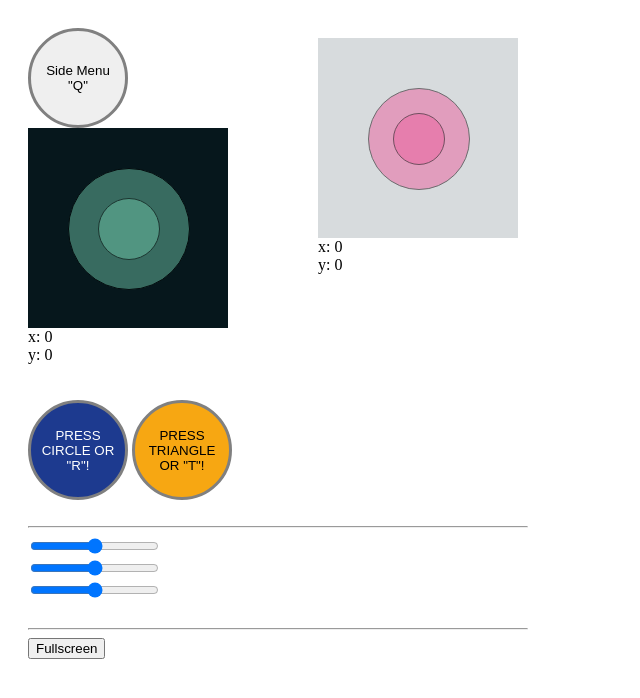
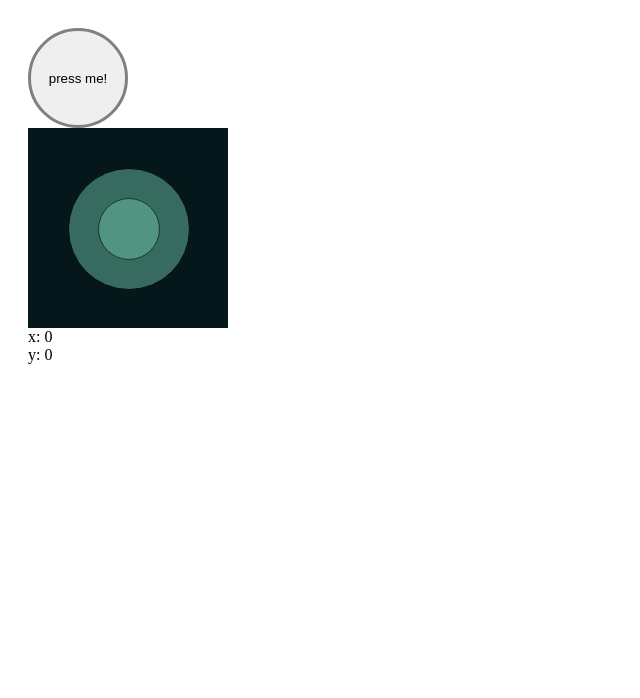
Before and after one commit to brean/svelte-gamepad-virtual-joystick, a SvelteKit app: page / in a window 1280 px wide. Shown: the top 698 px of the page, without its empty margins (0-640 px from the left). Built offline with nearby package versions, Linux system fonts and the light colour scheme.

Commit message:
add input handling helper classes

```diff
--- a/src/lib/components/ButtonBase.svelte
+++ b/src/lib/components/ButtonBase.svelte
@@ -1,10 +1,9 @@
 <script lang="ts">
-  import { onkeypressed, onkeyrelease, onkeyhold } from '$lib/state/keyboard_callbacks.svelte.js'
-  import { onbuttonpressed, onbuttonrelease, onbuttonhold } from '$lib/state/gamepad_callbacks.svelte.js';
   import type ButtonInput from "$lib/models/ButtonInput.js";
   import { onMount, type Snippet } from "svelte";
   import { inputs } from '$lib/state/inputs.svelte.js';
   import { thisGamepad } from '$lib/utils.js';
+  import KeyboardInputHandler from "$lib/input_handling/KeyboardInputHandler.js";
 
   interface Props {
     children: Snippet,
@@ -31,26 +30,29 @@
     }
   }: Props = $props();
 
-  const _onpressed = () => {
+  class ButtonKeyboardInput extends KeyboardInputHandler {
+    onkeypressed(event: KeyboardEvent): boolean {
       if (disabled) {
-      return;
+        return false;
       }
       pressed = true;
       if (onpressed) {
         onpressed();
       }
+      return super.onkeypressed(event);
     }
 
-  const _onhold = () => {
+    onkeyhold(event: KeyboardEvent): void {
       if (!disabled && onhold) {
         onhold();
       }
     }
 
-  const _onrelease = () => {
+    onkeyrelease(event: KeyboardEvent): void {
       pressed = false;
       if (onrelease) {
         onrelease();
+      }
     }
   }
 
--- a/src/lib/input_handling/GamepadManager.svelte
+++ b/src/lib/input_handling/GamepadManager.svelte
@@ -1,30 +1,31 @@
 <script lang="ts">
-  // TODO: GamepadInputHandler class that has a
-  //  focussed-flag that gets set when the element is in focus
-  import { onbuttonpressed, onbuttonrelease, onbuttonhold, onupdate } from '$lib/state/gamepad_callbacks.svelte.js'
   import { onMount } from "svelte";
+    import type GamepadInputHandler from "./GamepadInputHandler.js";
+  interface INavigator {
+    getGamepads: () => Gamepad[];
+  }
 
   interface Props {
     updateUsingAnimationFrame?: boolean,
     updateUsingInterval?: boolean,
     timeout?: number
+    context?: string
   }
-
   // if you use another external animation frame update function
   // you can call .updateGamepadValues directly.
   let {
     updateUsingAnimationFrame = false,
     updateUsingInterval = true,
-    timeout = 1000.0 / 25.0  // 25 fps = 40 ms.
+    timeout = 1000.0 / 25.0,  // 25 fps = 40 ms.
+    context = 'default'  //
   }: Props = $props();
+  // save button states to handle pressed/hold events.
+  let buttonDown: {[button: string]: boolean} = {};
+  let navigator: INavigator;
 
-  let buttons: {[button: string]: boolean} = {};
-
-  interface INavigator {
-    getGamepads: () => Gamepad[];
-  }
-
-  let navigator: INavigator;
+  // all gamepad input handler inside this list will receive
+  // the update event.
+  let inputHandler: GamepadInputHandler[] = [];
 
   function gamePadConnected(evt: any) {
     navigator = evt.target.navigator;
@@ -42,22 +43,26 @@
       }
       for (let i = 0; i < pad.buttons.length; i++) {
         if (pad.buttons[i].pressed) {
-          onbuttonhold.forEach((func) => func(pad, i));
-          if (!buttons[i]) {
-            buttons[i] = true;
-            for (let cb of onbuttonpressed) {
-              if (cb(pad, i) === true) {
+          inputHandler.forEach(handler => {
+            handler.onbuttonhold(pad, i)
+          });
+          if (!buttonDown[i]) {
+            buttonDown[i] = true;
+
+            for (let handler of inputHandler) {
+              if (handler.onbuttonpressed(pad, i) === true) {
                 break;
               }
             };
           }
         }
-        if (buttons[i] && !pad.buttons[i].pressed) {
-          buttons[i] = false;
-          onbuttonrelease.forEach((func) => func(pad, i));
+        if (buttonDown[i] && !pad.buttons[i].pressed) {
+          buttonDown[i] = false;
+          // onbuttonrelease.forEach((func) => func(pad, i));
+          inputHandler.forEach((handler) => handler.onbuttonrelease(pad, i));
         }
       }
-      onupdate.forEach((func) => func(pad));
+      inputHandler.forEach((handler) => handler.onupdate(pad));
     }
   }
 
--- a/src/lib/input_handling/KeyboardInputHandler.ts
+++ b/src/lib/input_handling/KeyboardInputHandler.ts
@@ -1,8 +1,9 @@
 export default class KeyboardInputHandler {
-  active: boolean = true;  // only when its focussed and not disabled
+  focussed: boolean = true;
 
   // key pressed (down)
-  onkeypressed(event: KeyboardEvent) {
+  onkeypressed(event: KeyboardEvent): boolean {
+    return false;
   }
 
   // key released (up)
--- a/src/lib/input_handling/KeyboardManager.svelte
+++ b/src/lib/input_handling/KeyboardManager.svelte
@@ -1,14 +1,13 @@
 <script lang="ts">
-  // TODO: KeyboardInputHandler class that has a
-  //  focussed-flag that gets set when the element is in focus
-  import { onkeypressed, onkeyrelease, onkeyhold } from '$lib/state/keyboard_callbacks.svelte.js'
+    import type KeyboardInputHandler from "./KeyboardInputHandler.js";
 
   let keyDown: {[code: string]: boolean} = {}
+  let inputHandler: KeyboardInputHandler[] = [];
 
   // press once (behaves different then "press" in Firefox which is called all the time while the button is pressed)
   let keypress = (event: KeyboardEvent) => {
-    for (let cb of onkeypressed) {
-      if (cb(event) === true) {
+    for (let handler of inputHandler) {
+      if (handler.onkeypressed(event) === true) {
         break;
       }
     };
@@ -20,15 +19,15 @@
       keypress(event);
     }
     keyDown[event.key] = true;
-    onkeyhold.forEach((cb) => {
-      cb(event);
+    inputHandler.forEach((handler) => {
+      handler.onkeyhold(event);
     })
   }
 
   let release = (event: KeyboardEvent) => {
     delete keyDown[event.key];
-    onkeyrelease.forEach((cb) => {
-      cb(event);
+    inputHandler.forEach((handler) => {
+      handler.onkeyrelease(event);
     })
   }
 
--- a/src/lib/state/gamepad_callbacks.svelte.ts
+++ /dev/null
@@ -1,5 +0,0 @@
-export const onbuttonpressed = $state<((gamepad: Gamepad, btn: number) => void | boolean)[]>([]);
-export const onbuttonhold = $state<((gamepad: Gamepad, btn: number) => void | boolean)[]>([]);
-export const onbuttonrelease = $state<((gamepad: Gamepad, btn: number) => void | boolean)[]>([]);
-// called every frame, e.g. for axis updates
-export const onupdate = $state<((gamepad: Gamepad) => void)[]>([]);
--- a/src/lib/state/keyboard_callbacks.svelte.ts
+++ /dev/null
@@ -1,5 +0,0 @@
-// pressed once
-export const onkeypressed = $state<((event: KeyboardEvent) => void | boolean)[]>([]);
-// key pressed and hold
-export const onkeyhold = $state<((event: KeyboardEvent) => void | boolean)[]>([]);
-export const onkeyrelease = $state<((event: KeyboardEvent) => void | boolean)[]>([]);
--- a/src/routes/+page.svelte
+++ b/src/routes/+page.svelte
@@ -1,84 +1,23 @@
 <script lang="ts">
-  import Configuration from "$lib/components/Configuration.svelte";
   import GamepadManager from "$lib/input_handling/GamepadManager.svelte";
   import KeyboardManager from "$lib/input_handling/KeyboardManager.svelte";
   import Button from "$lib/components/Button.svelte";
   import Joystick from "$lib/components/Joystick.svelte";
-  import List from "$lib/components/List.svelte";
-    import Slider from "$lib/components/Slider.svelte";
 
   let position_first: [x: number, y: number] = $state([0, 0]);
-  let position_second: [x: number, y: number] = $state([0, 0]);
-  let sideNavWidth = $state<string>('0');
-  let navOpen = $state<boolean>(false);
-  let showConfig = $state<boolean>(false);
-  let selectedIndex = $state(0);
-  const listItems = [
-    'Main',
-    'Second',
-    'Third',
-    'Settings',
-    'Fifth',
-  ]
-
-  function requestFullScreen() {
-    (document.getElementById("main") as any).requestFullscreen()
-  }
-
-  function toggleNav() {
-    if (navOpen) {
-      hideNav();
-    } else {
-      showNav();
-    }
-  }
-
-  function hideNav() {
-    sideNavWidth = '0';
-    navOpen = false;
-  }
-
-  function showNav() {
-    sideNavWidth = '250px';
-    navOpen = true;
-  }
-
-  function listItemPressed() {
-    const item = listItems[selectedIndex];
-    if (item === 'Settings') {
-      showConfig = true;
-    }
-    hideNav();
-  }
 </script>
 
-<div id="sidenav" class="sidenav" style:width={sideNavWidth}>
-  <button class="closebtn" onclick={toggleNav}>&times;</button>
-  <List
-    disabled={!navOpen}
-    onpressed={listItemPressed}
-    bind:selectedIndex
-    items={listItems}
-    wrap={false}>
-  </List>
-</div>
-
-<main style:margin-left={sideNavWidth} style:min-width={'500px'}>
+<main>
 <Button
-  onpressed={() => {
-    toggleNav();
-    // return true to stop button from hiding nav menu again
-    return true;
-  }}
   input_mapping={{
     name: 'Side Nav',
     gamepad: -1,
-    buttons: [9],  // 9 = options-key on PS4-dualshock controller
-    keys: ['q']
+    buttons: [1],
+    keys: ['e']
   }}
 >
-  Side Menu "Q"
-</Button><br />
+  press me!
+</Button>
 
 <!-- GamepadManager and KeyboardManager should be unique in your page. -->
 <GamepadManager />
@@ -93,82 +32,4 @@
 x: {position_first[0]}<br />
 y: {position_first[1]}
 <br />
-
-<div style="position: absolute; top: 30px; right: 30px;">
-  <Joystick
-    color={"rgb(236, 97, 159)" /* OSAKA_RED */}
-    bind:position={position_second}
-    input_mapping={{
-      name: 'second Virtual Joystick',
-      gamepad: -1,
-      axes_x: 2,
-      axes_y: 3,
-      key_x_pos: 'l',
-      key_x_neg: 'j',
-      key_y_pos: 'k',
-      key_y_neg: 'i',
-      deadzoneX: 0.05,
-      deadzoneY: 0.05,
-      invert_x: false,
-      invert_y: false
-    }}
-  />
-  <div style="max-width: 200px;">
-    x: {position_second[0]}<br />
-    y: {position_second[1]}
-  </div>
-</div>
-<br /><br />
-<!-- rgb(29, 58, 143); /* GUAM_BLUE */ -->
-<Button
-  style="background-color: rgb(29, 58, 143); color: white;"
-  input_mapping={{
-    name: 'blue button',
-    gamepad: -1,
-    buttons: [1],
-    keys: ['r']
-  }}
->
-  PRESS CIRCLE OR "R"!
-</Button>
-
-<!-- rgb(247, 167, 018); /* ERFOUD_ORANGE */ -->
-<Button
-  style="background-color: rgb(247, 167, 018);"
-  input_mapping={{
-    name: 'orange button',
-    gamepad: -1,
-    buttons: [3],
-    keys: ['t']
-  }}
->
-  PRESS TRIANGLE OR "T"!
-</Button>
-<br /><br />
-<hr />
-<Slider /><br />
-<Slider /><br />
-<Slider />
-<br /><br />
-<hr />
-<button onclick={requestFullScreen}>Fullscreen</button>
-<div id="nav_modal" class="modal" style:display={showConfig ? 'block' : 'none'}>
-  <div class="modal-content">
-    <Button
-      input_mapping={{
-        name: 'cancel settings',
-        gamepad: -1,
-        buttons: [1],
-        keys: ['Escape', 'q']
-      }}
-      onpressed={() => {
-        showConfig=false
-        return true;}}>
-      cancel
-    </Button>
-    <br />
-    <Configuration></Configuration>
-  </div>
-</div>
-
 </main>
```
Also changed, not shown: src/lib/input_handling/GamepadInputHandler.ts (+6 -5 lines), src/lib/state/handler.svelte.ts (added, +11 -0 lines). Lines whose indentation alone changed are shown as unchanged.
